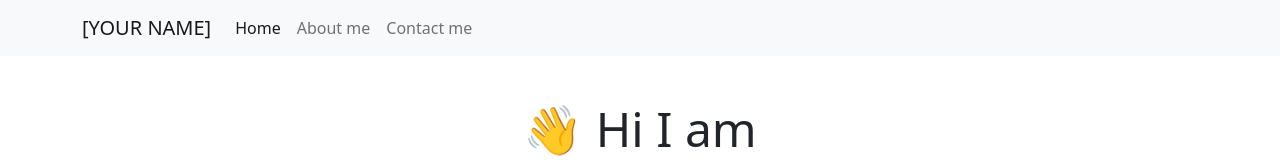
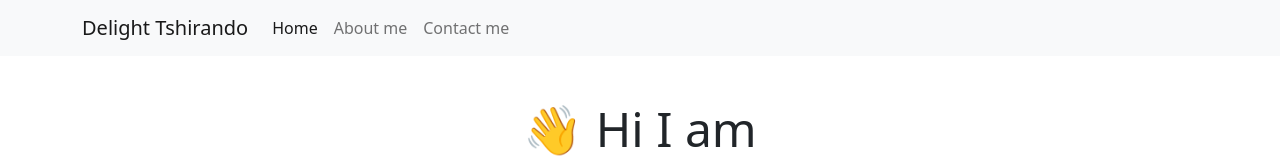
Before and after one commit to delightteekay/My-website, a plain HTML site: page index.html in a window 1280 px wide. Shown: the top 160 px of the page. Drawn offline with nearby package versions, Linux system fonts and the light colour scheme.

Commit message:
added Navbar name

```diff
--- a/index.html
+++ b/index.html
@@ -21,7 +21,7 @@
   <body>
     <nav class="navbar navbar-expand-lg navbar-light bg-light fixed-top">
       <div class="container">
-        <a class="navbar-brand" href="index.html">[YOUR NAME]</a>
+        <a class="navbar-brand" href="index.html">Delight Tshirando</a>
         <button
           class="navbar-toggler"
           type="button"
```
